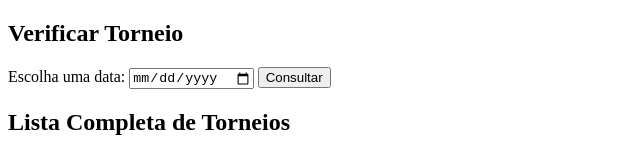
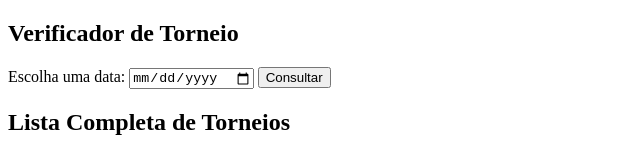
Before and after one commit to mauriciosonza/mauriciosonza.github.io, a plain HTML site: page index.html in a window 1280 px wide. Shown: the top 154 px of the page, without its empty margins (0-640 px from the left). Drawn offline with Linux system fonts and the light colour scheme.

Commit message:
updated title

```diff
--- a/index.html
+++ b/index.html
@@ -3,10 +3,10 @@
 <head>
     <meta charset="UTF-8">
     <meta name="viewport" content="width=device-width, initial-scale=1.0">
-    <title>Query Tournament Date</title>
+    <title>Verificador de Torneio</title>
 </head>
 <body>
-    <h2>Verificar Torneio</h2>
+    <h2>Verificador de Torneio</h2>
     <label for="dateInput">Escolha uma data:</label>
     <input type="date" id="dateInput">
     <button onclick="checkTournament()">Consultar</button>
```
